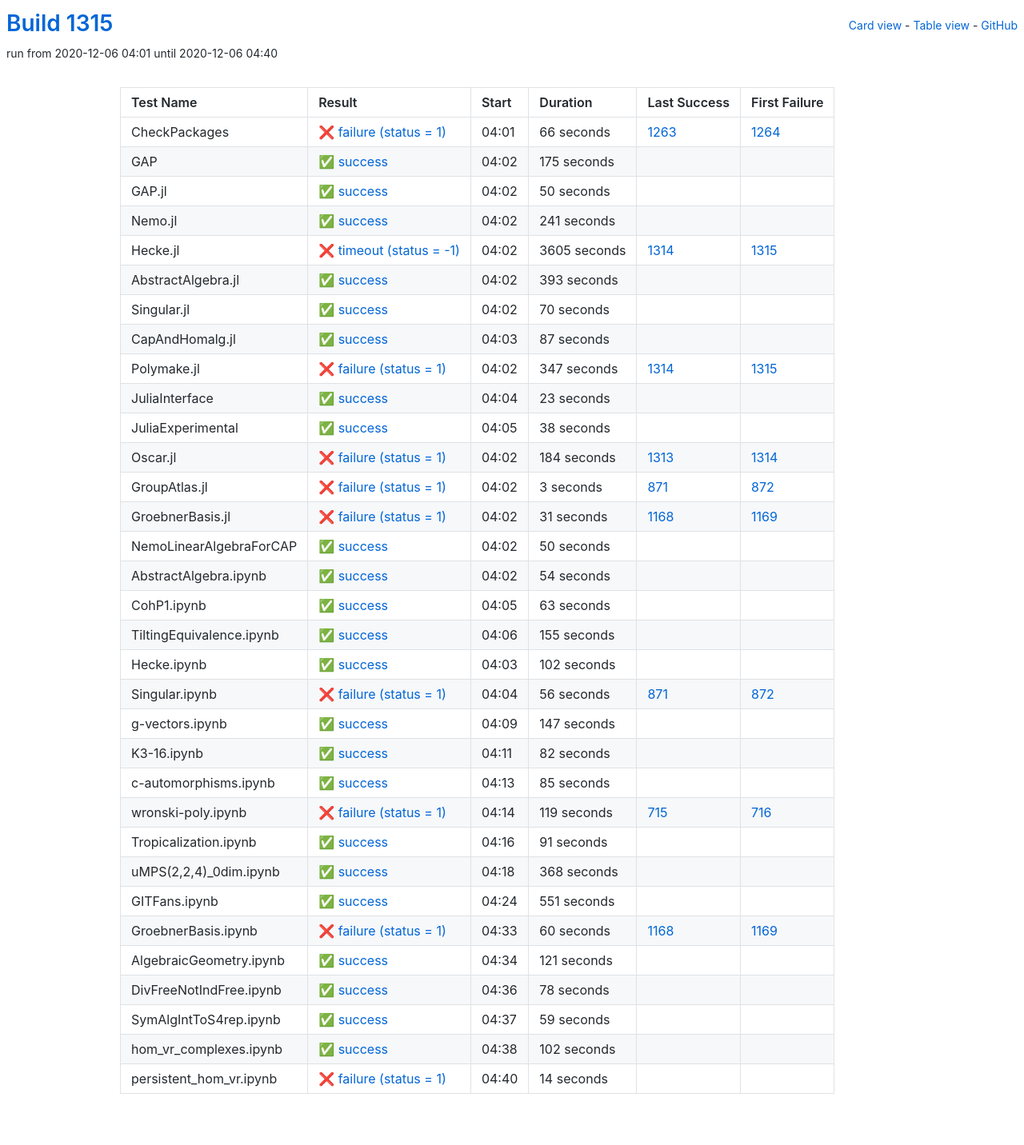
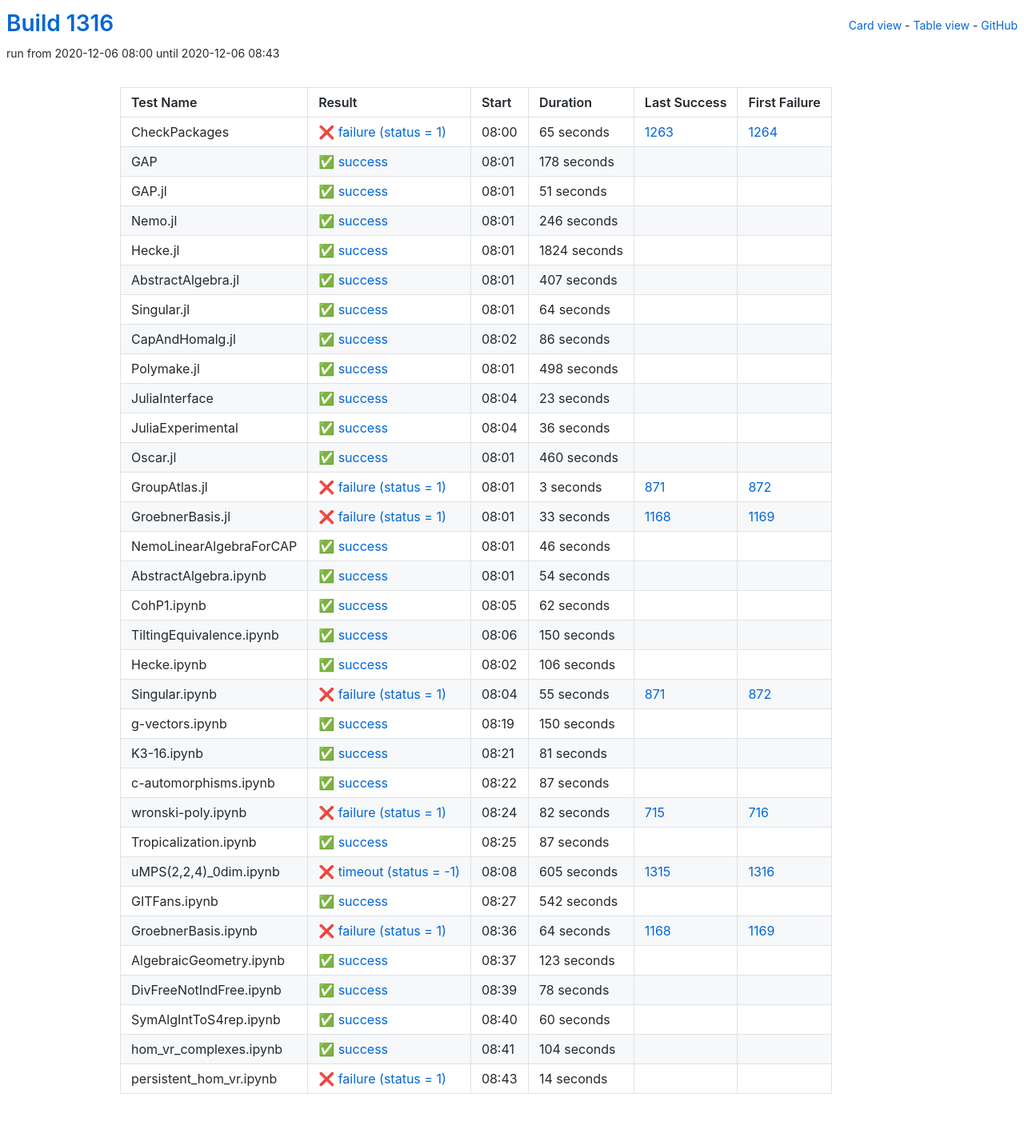
Before and after one commit to oscar-system/oscar-ci-status-stable, a Jekyll site: the page built from table.html, in a window 1280 px wide. Shown: the whole page at 80% size. Built offline with Jekyll 4.4.1, drawn with Linux system fonts in a browser that asks for light colours.

Commit message:
Build #1316

```diff
--- a/_data/ci.yml
+++ b/_data/ci.yml
@@ -1,6 +1,6 @@
 ---
-build: 1315
-build_url: https://oscarci.mathematik.uni-kl.de/job/oscar-stable/1315/
+build: 1316
+build_url: https://oscarci.mathematik.uni-kl.de/job/oscar-stable/1316/
 job: oscar-stable
 organization: oscar-system
 repo: oscar-ci-status-stable
@@ -8,116 +8,116 @@ repourl: https://github.com/oscar-system/oscar-ci-status-stable
 tests:
 - name: CheckPackages
   id: checkpackages
-  log: https://oscarci.mathematik.uni-kl.de/job/oscar-stable/1315/artifact/logs/build-1315/CheckPackages.log
-  start: 2020-12-06 04:01
+  log: https://oscarci.mathematik.uni-kl.de/job/oscar-stable/1316/artifact/logs/build-1316/CheckPackages.log
+  start: 2020-12-06 08:00
   success: false
   exitcode: 1
   status: failure
-  duration: 66
+  duration: 65
   last_success: 1263
   last_success_url: https://oscarci.mathematik.uni-kl.de/job/oscar-stable/1263/
   first_failure: 1264
   first_failure_url: https://oscarci.mathematik.uni-kl.de/job/oscar-stable/1264/
 - name: GAP
   id: gap
-  log: https://oscarci.mathematik.uni-kl.de/job/oscar-stable/1315/artifact/logs/build-1315/GAP.log
-  start: 2020-12-06 04:02
+  log: https://oscarci.mathematik.uni-kl.de/job/oscar-stable/1316/artifact/logs/build-1316/GAP.log
+  start: 2020-12-06 08:01
   success: true
   exitcode: 0
   status: success
-  duration: 175
+  duration: 178
   last_success: false
   last_success_url:
   first_failure: false
   first_failure_url:
 - name: GAP.jl
   id: gap-jl
-  log: https://oscarci.mathematik.uni-kl.de/job/oscar-stable/1315/artifact/logs/build-1315/GAP.jl.log
-  start: 2020-12-06 04:02
+  log: https://oscarci.mathematik.uni-kl.de/job/oscar-stable/1316/artifact/logs/build-1316/GAP.jl.log
+  start: 2020-12-06 08:01
   success: true
   exitcode: 0
   status: success
-  duration: 50
+  duration: 51
   last_success: false
   last_success_url:
   first_failure: false
   first_failure_url:
 - name: Nemo.jl
   id: nemo-jl
-  log: https://oscarci.mathematik.uni-kl.de/job/oscar-stable/1315/artifact/logs/build-1315/Nemo.jl.log
-  start: 2020-12-06 04:02
+  log: https://oscarci.mathematik.uni-kl.de/job/oscar-stable/1316/artifact/logs/build-1316/Nemo.jl.log
+  start: 2020-12-06 08:01
   success: true
   exitcode: 0
   status: success
-  duration: 241
+  duration: 246
   last_success: false
   last_success_url:
   first_failure: false
   first_failure_url:
 - name: Hecke.jl
   id: hecke-jl
-  log: https://oscarci.mathematik.uni-kl.de/job/oscar-stable/1315/artifact/logs/build-1315/Hecke.jl.log
-  start: 2020-12-06 04:02
-  success: false
-  exitcode: -1
-  status: timeout
-  duration: 3605
-  last_success: 1314
-  last_success_url: https://oscarci.mathematik.uni-kl.de/job/oscar-stable/1314/
-  first_failure: 1315
-  first_failure_url: https://oscarci.mathematik.uni-kl.de/job/oscar-stable/1315/
-- name: AbstractAlgebra.jl
-  id: abstractalgebra-jl
-  log: https://oscarci.mathematik.uni-kl.de/job/oscar-stable/1315/artifact/logs/build-1315/AbstractAlgebra.jl.log
-  start: 2020-12-06 04:02
+  log: https://oscarci.mathematik.uni-kl.de/job/oscar-stable/1316/artifact/logs/build-1316/Hecke.jl.log
+  start: 2020-12-06 08:01
   success: true
   exitcode: 0
   status: success
-  duration: 393
+  duration: 1824
+  last_success: false
+  last_success_url:
+  first_failure: false
+  first_failure_url:
+- name: AbstractAlgebra.jl
+  id: abstractalgebra-jl
+  log: https://oscarci.mathematik.uni-kl.de/job/oscar-stable/1316/artifact/logs/build-1316/AbstractAlgebra.jl.log
+  start: 2020-12-06 08:01
+  success: true
+  exitcode: 0
+  status: success
+  duration: 407
   last_success: false
   last_success_url:
   first_failure: false
   first_failure_url:
 - name: Singular.jl
   id: singular-jl
-  log: https://oscarci.mathematik.uni-kl.de/job/oscar-stable/1315/artifact/logs/build-1315/Singular.jl.log
-  start: 2020-12-06 04:02
+  log: https://oscarci.mathematik.uni-kl.de/job/oscar-stable/1316/artifact/logs/build-1316/Singular.jl.log
+  start: 2020-12-06 08:01
   success: true
   exitcode: 0
   status: success
-  duration: 70
+  duration: 64
   last_success: false
   last_success_url:
   first_failure: false
   first_failure_url:
 - name: CapAndHomalg.jl
   id: capandhomalg-jl
-  log: https://oscarci.mathematik.uni-kl.de/job/oscar-stable/1315/artifact/logs/build-1315/CapAndHomalg.jl.log
-  start: 2020-12-06 04:03
+  log: https://oscarci.mathematik.uni-kl.de/job/oscar-stable/1316/artifact/logs/build-1316/CapAndHomalg.jl.log
+  start: 2020-12-06 08:02
   success: true
   exitcode: 0
   status: success
-  duration: 87
+  duration: 86
   last_success: false
   last_success_url:
   first_failure: false
   first_failure_url:
 - name: Polymake.jl
   id: polymake-jl
-  log: https://oscarci.mathematik.uni-kl.de/job/oscar-stable/1315/artifact/logs/build-1315/Polymake.jl.log
-  start: 2020-12-06 04:02
-  success: false
-  exitcode: 1
-  status: failure
-  duration: 347
-  last_success: 1314
-  last_success_url: https://oscarci.mathematik.uni-kl.de/job/oscar-stable/1314/
-  first_failure: 1315
-  first_failure_url: https://oscarci.mathematik.uni-kl.de/job/oscar-stable/1315/
+  log: https://oscarci.mathematik.uni-kl.de/job/oscar-stable/1316/artifact/logs/build-1316/Polymake.jl.log
+  start: 2020-12-06 08:01
+  success: true
+  exitcode: 0
+  status: success
+  duration: 498
+  last_success: false
+  last_success_url:
+  first_failure: false
+  first_failure_url:
 - name: JuliaInterface
   id: juliainterface
-  log: https://oscarci.mathematik.uni-kl.de/job/oscar-stable/1315/artifact/logs/build-1315/JuliaInterface.log
-  start: 2020-12-06 04:04
+  log: https://oscarci.mathematik.uni-kl.de/job/oscar-stable/1316/artifact/logs/build-1316/JuliaInterface.log
+  start: 2020-12-06 08:04
   success: true
   exitcode: 0
   status: success
@@ -128,32 +128,32 @@ tests:
   first_failure_url:
 - name: JuliaExperimental
   id: juliaexperimental
-  log: https://oscarci.mathematik.uni-kl.de/job/oscar-stable/1315/artifact/logs/build-1315/JuliaExperimental.log
-  start: 2020-12-06 04:05
+  log: https://oscarci.mathematik.uni-kl.de/job/oscar-stable/1316/artifact/logs/build-1316/JuliaExperimental.log
+  start: 2020-12-06 08:04
   success: true
   exitcode: 0
   status: success
-  duration: 38
+  duration: 36
   last_success: false
   last_success_url:
   first_failure: false
   first_failure_url:
 - name: Oscar.jl
   id: oscar-jl
-  log: https://oscarci.mathematik.uni-kl.de/job/oscar-stable/1315/artifact/logs/build-1315/Oscar.jl.log
-  start: 2020-12-06 04:02
-  success: false
-  exitcode: 1
-  status: failure
-  duration: 184
-  last_success: 1313
-  last_success_url: https://oscarci.mathematik.uni-kl.de/job/oscar-stable/1313/
-  first_failure: 1314
-  first_failure_url: https://oscarci.mathematik.uni-kl.de/job/oscar-stable/1314/
+  log: https://oscarci.mathematik.uni-kl.de/job/oscar-stable/1316/artifact/logs/build-1316/Oscar.jl.log
+  start: 2020-12-06 08:01
+  success: true
+  exitcode: 0
+  status: success
+  duration: 460
+  last_success: false
+  last_success_url:
+  first_failure: false
+  first_failure_url:
 - name: GroupAtlas.jl
   id: groupatlas-jl
-  log: https://oscarci.mathematik.uni-kl.de/job/oscar-stable/1315/artifact/logs/build-1315/GroupAtlas.jl.log
-  start: 2020-12-06 04:02
+  log: https://oscarci.mathematik.uni-kl.de/job/oscar-stable/1316/artifact/logs/build-1316/GroupAtlas.jl.log
+  start: 2020-12-06 08:01
   success: false
   exitcode: 1
   status: failure
@@ -164,32 +164,32 @@ tests:
   first_failure_url: https://oscarci.mathematik.uni-kl.de/job/oscar-stable/872/
 - name: GroebnerBasis.jl
   id: groebnerbasis-jl
-  log: https://oscarci.mathematik.uni-kl.de/job/oscar-stable/1315/artifact/logs/build-1315/GroebnerBasis.jl.log
-  start: 2020-12-06 04:02
+  log: https://oscarci.mathematik.uni-kl.de/job/oscar-stable/1316/artifact/logs/build-1316/GroebnerBasis.jl.log
+  start: 2020-12-06 08:01
   success: false
   exitcode: 1
   status: failure
-  duration: 31
+  duration: 33
   last_success: 1168
   last_success_url: https://oscarci.mathematik.uni-kl.de/job/oscar-stable/1168/
   first_failure: 1169
   first_failure_url: https://oscarci.mathematik.uni-kl.de/job/oscar-stable/1169/
 - name: NemoLinearAlgebraForCAP
   id: nemolinearalgebraforcap
-  log: https://oscarci.mathematik.uni-kl.de/job/oscar-stable/1315/artifact/logs/build-1315/NemoLinearAlgebraForCAP.log
-  start: 2020-12-06 04:02
+  log: https://oscarci.mathematik.uni-kl.de/job/oscar-stable/1316/artifact/logs/build-1316/NemoLinearAlgebraForCAP.log
+  start: 2020-12-06 08:01
   success: true
   exitcode: 0
   status: success
-  duration: 50
+  duration: 46
   last_success: false
   last_success_url:
   first_failure: false
   first_failure_url:
 - name: AbstractAlgebra.ipynb
   id: abstractalgebra-ipynb
-  log: https://oscarci.mathematik.uni-kl.de/job/oscar-stable/1315/artifact/logs/build-1315/AbstractAlgebra.ipynb.log
-  start: 2020-12-06 04:02
+  log: https://oscarci.mathematik.uni-kl.de/job/oscar-stable/1316/artifact/logs/build-1316/AbstractAlgebra.ipynb.log
+  start: 2020-12-06 08:01
   success: true
   exitcode: 0
   status: success
@@ -200,164 +200,164 @@ tests:
   first_failure_url:
 - name: CohP1.ipynb
   id: cohp1-ipynb
-  log: https://oscarci.mathematik.uni-kl.de/job/oscar-stable/1315/artifact/logs/build-1315/CohP1.ipynb.log
-  start: 2020-12-06 04:05
+  log: https://oscarci.mathematik.uni-kl.de/job/oscar-stable/1316/artifact/logs/build-1316/CohP1.ipynb.log
+  start: 2020-12-06 08:05
   success: true
   exitcode: 0
   status: success
-  duration: 63
+  duration: 62
   last_success: false
   last_success_url:
   first_failure: false
   first_failure_url:
 - name: TiltingEquivalence.ipynb
   id: tiltingequivalence-ipynb
-  log: https://oscarci.mathematik.uni-kl.de/job/oscar-stable/1315/artifact/logs/build-1315/TiltingEquivalence.ipynb.log
-  start: 2020-12-06 04:06
+  log: https://oscarci.mathematik.uni-kl.de/job/oscar-stable/1316/artifact/logs/build-1316/TiltingEquivalence.ipynb.log
+  start: 2020-12-06 08:06
   success: true
   exitcode: 0
   status: success
-  duration: 155
+  duration: 150
   last_success: false
   last_success_url:
   first_failure: false
   first_failure_url:
 - name: Hecke.ipynb
   id: hecke-ipynb
-  log: https://oscarci.mathematik.uni-kl.de/job/oscar-stable/1315/artifact/logs/build-1315/Hecke.ipynb.log
-  start: 2020-12-06 04:03
+  log: https://oscarci.mathematik.uni-kl.de/job/oscar-stable/1316/artifact/logs/build-1316/Hecke.ipynb.log
+  start: 2020-12-06 08:02
   success: true
   exitcode: 0
   status: success
-  duration: 102
+  duration: 106
   last_success: false
   last_success_url:
   first_failure: false
   first_failure_url:
 - name: Singular.ipynb
   id: singular-ipynb
-  log: https://oscarci.mathematik.uni-kl.de/job/oscar-stable/1315/artifact/logs/build-1315/Singular.ipynb.log
-  start: 2020-12-06 04:04
+  log: https://oscarci.mathematik.uni-kl.de/job/oscar-stable/1316/artifact/logs/build-1316/Singular.ipynb.log
+  start: 2020-12-06 08:04
   success: false
   exitcode: 1
   status: failure
-  duration: 56
+  duration: 55
   last_success: 871
   last_success_url: https://oscarci.mathematik.uni-kl.de/job/oscar-stable/871/
   first_failure: 872
   first_failure_url: https://oscarci.mathematik.uni-kl.de/job/oscar-stable/872/
 - name: g-vectors.ipynb
   id: g-vectors-ipynb
-  log: https://oscarci.mathematik.uni-kl.de/job/oscar-stable/1315/artifact/logs/build-1315/g-vectors.ipynb.log
-  start: 2020-12-06 04:09
+  log: https://oscarci.mathematik.uni-kl.de/job/oscar-stable/1316/artifact/logs/build-1316/g-vectors.ipynb.log
+  start: 2020-12-06 08:19
   success: true
   exitcode: 0
   status: success
-  duration: 147
+  duration: 150
   last_success: false
   last_success_url:
   first_failure: false
   first_failure_url:
 - name: K3-16.ipynb
   id: k3-16-ipynb
-  log: https://oscarci.mathematik.uni-kl.de/job/oscar-stable/1315/artifact/logs/build-1315/K3-16.ipynb.log
-  start: 2020-12-06 04:11
+  log: https://oscarci.mathematik.uni-kl.de/job/oscar-stable/1316/artifact/logs/build-1316/K3-16.ipynb.log
+  start: 2020-12-06 08:21
   success: true
   exitcode: 0
   status: success
-  duration: 82
+  duration: 81
   last_success: false
   last_success_url:
   first_failure: false
   first_failure_url:
 - name: c-automorphisms.ipynb
   id: c-automorphisms-ipynb
-  log: https://oscarci.mathematik.uni-kl.de/job/oscar-stable/1315/artifact/logs/build-1315/c-automorphisms.ipynb.log
-  start: 2020-12-06 04:13
+  log: https://oscarci.mathematik.uni-kl.de/job/oscar-stable/1316/artifact/logs/build-1316/c-automorphisms.ipynb.log
+  start: 2020-12-06 08:22
   success: true
   exitcode: 0
   status: success
-  duration: 85
+  duration: 87
   last_success: false
   last_success_url:
   first_failure: false
   first_failure_url:
 - name: wronski-poly.ipynb
   id: wronski-poly-ipynb
-  log: https://oscarci.mathematik.uni-kl.de/job/oscar-stable/1315/artifact/logs/build-1315/wronski-poly.ipynb.log
-  start: 2020-12-06 04:14
+  log: https://oscarci.mathematik.uni-kl.de/job/oscar-stable/1316/artifact/logs/build-1316/wronski-poly.ipynb.log
+  start: 2020-12-06 08:24
   success: false
   exitcode: 1
   status: failure
-  duration: 119
+  duration: 82
   last_success: 715
   last_success_url: https://oscarci.mathematik.uni-kl.de/job/oscar-stable/715/
   first_failure: 716
   first_failure_url: https://oscarci.mathematik.uni-kl.de/job/oscar-stable/716/
 - name: Tropicalization.ipynb
   id: tropicalization-ipynb
-  log: https://oscarci.mathematik.uni-kl.de/job/oscar-stable/1315/artifact/logs/build-1315/Tropicalization.ipynb.log
-  start: 2020-12-06 04:16
+  log: https://oscarci.mathematik.uni-kl.de/job/oscar-stable/1316/artifact/logs/build-1316/Tropicalization.ipynb.log
+  start: 2020-12-06 08:25
   success: true
   exitcode: 0
   status: success
-  duration: 91
+  duration: 87
   last_success: false
   last_success_url:
   first_failure: false
   first_failure_url:
 - name: uMPS(2,2,4)_0dim.ipynb
   id: umps-2-2-4-0dim-ipynb
-  log: https://oscarci.mathematik.uni-kl.de/job/oscar-stable/1315/artifact/logs/build-1315/uMPS-2-2-4-_0dim.ipynb.log
-  start: 2020-12-06 04:18
+  log: https://oscarci.mathematik.uni-kl.de/job/oscar-stable/1316/artifact/logs/build-1316/uMPS-2-2-4-_0dim.ipynb.log
+  start: 2020-12-06 08:08
+  success: false
+  exitcode: -1
+  status: timeout
+  duration: 605
+  last_success: 1315
+  last_success_url: https://oscarci.mathematik.uni-kl.de/job/oscar-stable/1315/
+  first_failure: 1316
+  first_failure_url: https://oscarci.mathematik.uni-kl.de/job/oscar-stable/1316/
+- name: GITFans.ipynb
+  id: gitfans-ipynb
+  log: https://oscarci.mathematik.uni-kl.de/job/oscar-stable/1316/artifact/logs/build-1316/GITFans.ipynb.log
+  start: 2020-12-06 08:27
   success: true
   exitcode: 0
   status: success
-  duration: 368
-  last_success: false
-  last_success_url:
-  first_failure: false
-  first_failure_url:
-- name: GITFans.ipynb
-  id: gitfans-ipynb
-  log: https://oscarci.mathematik.uni-kl.de/job/oscar-stable/1315/artifact/logs/build-1315/GITFans.ipynb.log
-  start: 2020-12-06 04:24
-  success: true
-  exitcode: 0
-  status: success
-  duration: 551
+  duration: 542
   last_success: false
   last_success_url:
   first_failure: false
   first_failure_url:
 - name: GroebnerBasis.ipynb
   id: groebnerbasis-ipynb
-  log: https://oscarci.mathematik.uni-kl.de/job/oscar-stable/1315/artifact/logs/build-1315/GroebnerBasis.ipynb.log
-  start: 2020-12-06 04:33
+  log: https://oscarci.mathematik.uni-kl.de/job/oscar-stable/1316/artifact/logs/build-1316/GroebnerBasis.ipynb.log
+  start: 2020-12-06 08:36
   success: false
   exitcode: 1
   status: failure
-  duration: 60
+  duration: 64
   last_success: 1168
   last_success_url: https://oscarci.mathematik.uni-kl.de/job/oscar-stable/1168/
   first_failure: 1169
   first_failure_url: https://oscarci.mathematik.uni-kl.de/job/oscar-stable/1169/
 - name: AlgebraicGeometry.ipynb
   id: algebraicgeometry-ipynb
-  log: https://oscarci.mathematik.uni-kl.de/job/oscar-stable/1315/artifact/logs/build-1315/AlgebraicGeometry.ipynb.log
-  start: 2020-12-06 04:34
+  log: https://oscarci.mathematik.uni-kl.de/job/oscar-stable/1316/artifact/logs/build-1316/AlgebraicGeometry.ipynb.log
+  start: 2020-12-06 08:37
   success: true
   exitcode: 0
   status: success
-  duration: 121
+  duration: 123
   last_success: false
   last_success_url:
   first_failure: false
   first_failure_url:
 - name: DivFreeNotIndFree.ipynb
   id: divfreenotindfree-ipynb
-  log: https://oscarci.mathematik.uni-kl.de/job/oscar-stable/1315/artifact/logs/build-1315/DivFreeNotIndFree.ipynb.log
-  start: 2020-12-06 04:36
+  log: https://oscarci.mathematik.uni-kl.de/job/oscar-stable/1316/artifact/logs/build-1316/DivFreeNotIndFree.ipynb.log
+  start: 2020-12-06 08:39
   success: true
   exitcode: 0
   status: success
@@ -368,32 +368,32 @@ tests:
   first_failure_url:
 - name: SymAlgIntToS4rep.ipynb
   id: symalginttos4rep-ipynb
-  log: https://oscarci.mathematik.uni-kl.de/job/oscar-stable/1315/artifact/logs/build-1315/SymAlgIntToS4rep.ipynb.log
-  start: 2020-12-06 04:37
+  log: https://oscarci.mathematik.uni-kl.de/job/oscar-stable/1316/artifact/logs/build-1316/SymAlgIntToS4rep.ipynb.log
+  start: 2020-12-06 08:40
   success: true
   exitcode: 0
   status: success
-  duration: 59
+  duration: 60
   last_success: false
   last_success_url:
   first_failure: false
   first_failure_url:
 - name: hom_vr_complexes.ipynb
   id: hom-vr-complexes-ipynb
-  log: https://oscarci.mathematik.uni-kl.de/job/oscar-stable/1315/artifact/logs/build-1315/hom_vr_complexes.ipynb.log
-  start: 2020-12-06 04:38
+  log: https://oscarci.mathematik.uni-kl.de/job/oscar-stable/1316/artifact/logs/build-1316/hom_vr_complexes.ipynb.log
+  start: 2020-12-06 08:41
   success: true
   exitcode: 0
   status: success
-  duration: 102
+  duration: 104
   last_success: false
   last_success_url:
   first_failure: false
   first_failure_url:
 - name: persistent_hom_vr.ipynb
   id: persistent-hom-vr-ipynb
-  log: https://oscarci.mathematik.uni-kl.de/job/oscar-stable/1315/artifact/logs/build-1315/persistent_hom_vr.ipynb.log
-  start: 2020-12-06 04:40
+  log: https://oscarci.mathematik.uni-kl.de/job/oscar-stable/1316/artifact/logs/build-1316/persistent_hom_vr.ipynb.log
+  start: 2020-12-06 08:43
   success: false
   exitcode: 1
   status: failure
```
Also changed, not shown: README.md.
